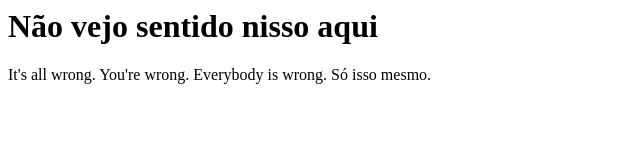
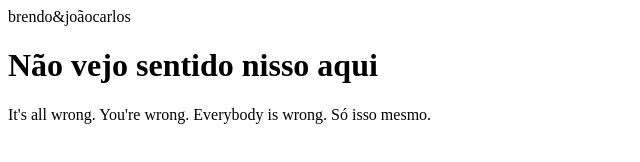
Before and after one commit to Davicb/carlos, a plain HTML site: page index.html in a window 1280 px wide. Shown: the whole page, without its empty margins (0-640 px from the left). Drawn offline with Linux system fonts and the light colour scheme.

Commit message:
melhorcasal

```diff
--- a/index.html
+++ b/index.html
@@ -4,6 +4,7 @@
 	<title>Eu, gótico</title>
 </head>
 <body>
+	brendo&joãocarlos
 	<h1>Não vejo sentido nisso aqui</h1>
 	<p>It's all wrong. You're wrong. Everybody is wrong. Só isso mesmo.</p>
 </body>
```
